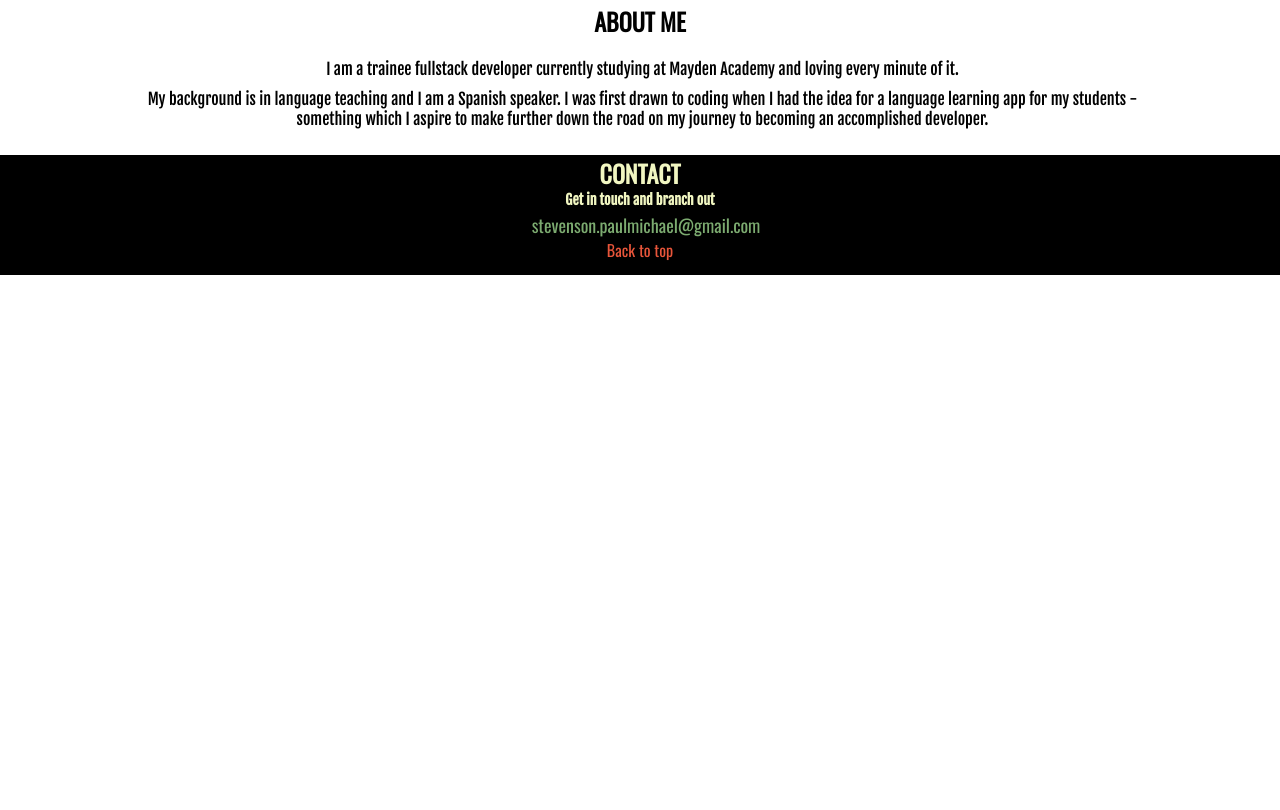
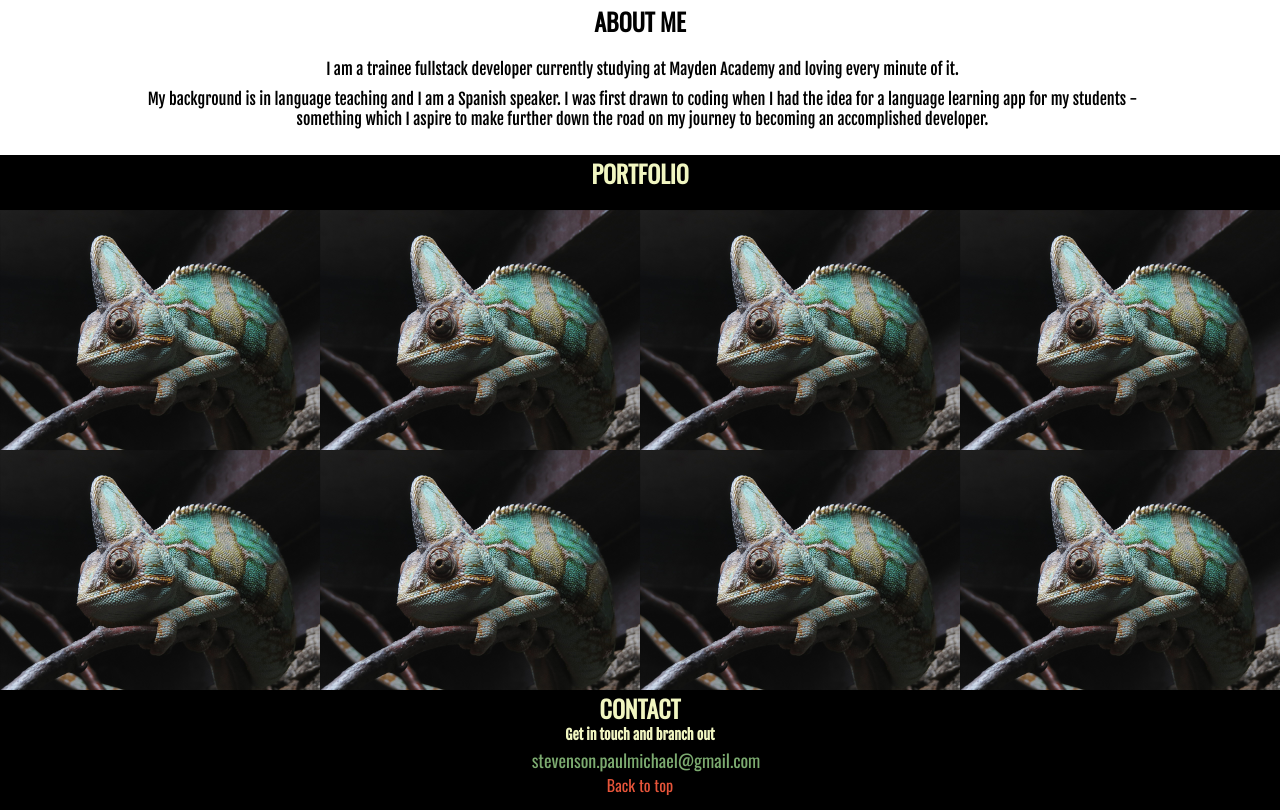
Before and after one commit to paulms1/firstportfolio, a plain HTML site: page index.html in a window 1280 px wide. Shown: the part 1132-1942 px from the top of the page. Before the commit the page ends 1407 px from the top, so only its background shows below. Drawn offline with nearby package versions, Linux system fonts and the light colour scheme.

Commit message:
portfolio early progress

```diff
--- a/index.html
+++ b/index.html
@@ -36,6 +36,20 @@
 			<p>I am a trainee fullstack developer currently studying at Mayden Academy and loving every minute of it.</p>
 			<p>My background is in language teaching and I am a Spanish speaker. I was first drawn to coding when I had the idea for a language learning app for my students - something which I aspire to make further down the road on my journey to becoming an accomplished developer.</p>
 		</section>
+		<main>
+			<div class="portfolioTitle">
+				<h2>PORTFOLIO</h2>
+			</div>
+			<section class="showcase">
+				<div class="projects"><a class="projectLink"><img src="images/placeholder.jpg" alt="placeholder"></a></div>
+				<div class="projects"><a class="projectLink"><img src="images/placeholder.jpg" alt="placeholder"></a></div>
+				<div class="projects"><a class="projectLink"><img src="images/placeholder.jpg" alt="placeholder"></a></div>
+				<div class="projects"><a class="projectLink"><img src="images/placeholder.jpg" alt="placeholder"></a></div>
+				<div class="projects"><a class="projectLink"><img src="images/placeholder.jpg" alt="placeholder"></a></div>
+				<div class="projects"><a class="projectLink"><img src="images/placeholder.jpg" alt="placeholder"></a></div>
+				<div class="projects"><a class="projectLink"><img src="images/placeholder.jpg" alt="placeholder"></a></div>
+				<div class="projects"><a class="projectLink"><img src="images/placeholder.jpg" alt="placeholder"></a></div>
+		</section>
 		<footer>
 		  <div class="contact" id="contact">
 			 <h2>CONTACT</h2>
--- a/styles.css
+++ b/styles.css
@@ -124,6 +124,9 @@ footer {
 	color: RGB(241,246,193);
 }
 
+
+
+
 .contact {
 	text-align: center;
 }
@@ -153,6 +156,8 @@ footer {
 	color: RGB(232,85,58);
 	font-family: 'Oswald', sans-serif;
 }
+
+
 
 
 
@@ -204,6 +209,25 @@ footer {
 
 }
 
+main {
+	background-color: RGB(0,0,0);
+}
+
+.showcase {
+	overflow: auto;
+}
+
+.portfolioTitle {
+	font-family: 'Oswald', sans-serif;
+	text-align: center;
+	color: RGB(241,246,193);
+}
+
+.projects img {
+	width: 25%;
+	height: auto;
+	float: left;
+}
 
 
 
```
